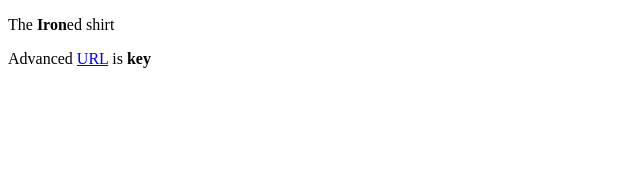
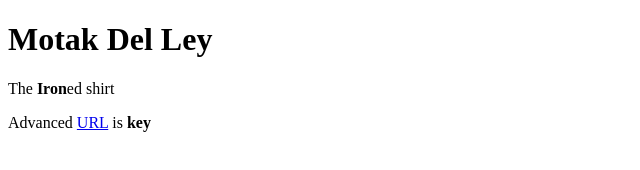
Before and after one commit to motak-delley/motak-delley.github.io, a plain HTML site: page index.html in a window 1280 px wide. Shown: the whole page, without its empty margins (0-640 px from the left). Drawn offline with Linux system fonts and the light colour scheme.

Commit message:
Update index.html

```diff
--- a/index.html
+++ b/index.html
@@ -2,6 +2,7 @@
 <html>
 <body>
 
+  <h1>Motak Del Ley</h1>
   <p>The <b>Iron</b>ed shirt</p>
   <p>Advanced <a href="https://wordsmith.org/anagram/index.html" target="_blank">URL</a> is <b>key</b></p>
 
```
